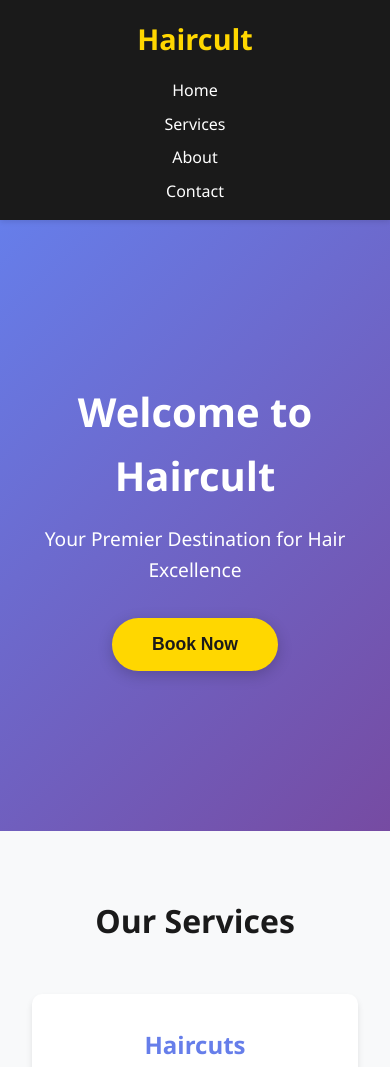
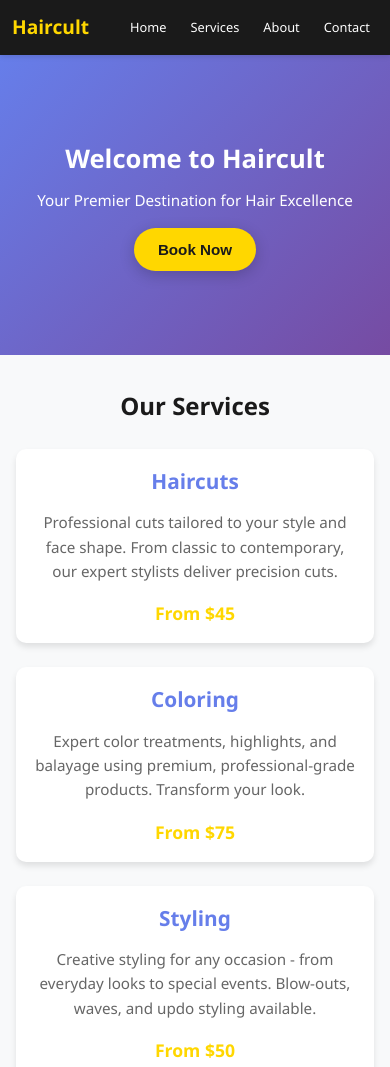
Before and after one commit to Plumrat/haircult, a plain HTML site: page HaircultMain/index.html in a window 390 px wide. Shown: the top 1067 px of the page. Drawn offline with Linux system fonts and the light colour scheme.

Commit message:
feat: Add salon content and improve mobile responsiveness
- Expanded services section with 6 services (up from 3) with descriptions and pricing
- Added comprehensive README with project details and contact info
- Improved mobile responsiveness with additional breakpoint (480px)
- Optimized navbar for tablets and phones
- Better font scaling and spacing for all screen sizes
- Enhanced touch targets for mobile usability

```diff
--- a/HaircultMain/index.html
+++ b/HaircultMain/index.html
@@ -34,15 +34,33 @@
                 <div class="service-grid">
                     <div class="service-card">
                         <h3>Haircuts</h3>
-                        <p>Professional cuts tailored to your style</p>
+                        <p>Professional cuts tailored to your style and face shape. From classic to contemporary, our expert stylists deliver precision cuts.</p>
+                        <span class="price">From $45</span>
                     </div>
                     <div class="service-card">
                         <h3>Coloring</h3>
-                        <p>Expert color treatments and highlights</p>
+                        <p>Expert color treatments, highlights, and balayage using premium, professional-grade products. Transform your look.</p>
+                        <span class="price">From $75</span>
                     </div>
                     <div class="service-card">
                         <h3>Styling</h3>
-                        <p>Creative styling for any occasion</p>
+                        <p>Creative styling for any occasion - from everyday looks to special events. Blow-outs, waves, and updo styling available.</p>
+                        <span class="price">From $50</span>
+                    </div>
+                    <div class="service-card">
+                        <h3>Treatments</h3>
+                        <p>Intensive hair care treatments including deep conditioning, keratin treatments, and scalp therapy for healthy, vibrant hair.</p>
+                        <span class="price">From $60</span>
+                    </div>
+                    <div class="service-card">
+                        <h3>Beard Care</h3>
+                        <p>Professional beard trimming, shaping, and grooming services with premium beard products and expert technique.</p>
+                        <span class="price">From $30</span>
+                    </div>
+                    <div class="service-card">
+                        <h3>Consultations</h3>
+                        <p>Free consultation to discuss your hair goals, preferences, and the best approach for your unique hair type.</p>
+                        <span class="price">Free</span>
                     </div>
                 </div>
             </section>
--- a/HaircultMain/style.css
+++ b/HaircultMain/style.css
@@ -177,6 +177,15 @@ main {
 
 .service-card p {
     color: #666;
+    margin-bottom: 1.5rem;
+}
+
+.service-card .price {
+    display: block;
+    font-size: 1.3rem;
+    font-weight: bold;
+    color: #ffd700;
+    margin-top: 1rem;
 }
 
 /* About Section */
@@ -219,31 +228,141 @@ footer {
 /* Responsive Design */
 @media (max-width: 768px) {
     .navbar {
-        flex-direction: column;
-        gap: 1rem;
+        flex-direction: row;
+        padding: 1rem;
+    }
+
+    .logo {
+        font-size: 1.4rem;
     }
 
     .nav-links {
-        flex-direction: column;
-        gap: 0.5rem;
-        text-align: center;
+        flex-direction: row;
+        gap: 1rem;
+        font-size: 0.9rem;
+    }
+
+    .nav-links a {
+        padding: 0.25rem 0.5rem;
+    }
+
+    .hero {
+        min-height: 400px;
+        padding: 2rem 1rem;
     }
 
     .hero h1 {
-        font-size: 2.5rem;
+        font-size: 2rem;
     }
 
     .hero p {
-        font-size: 1.2rem;
+        font-size: 1rem;
+    }
+
+    .cta-button {
+        padding: 0.9rem 2rem;
+        font-size: 1rem;
+    }
+
+    .services {
+        padding: 2rem 1rem;
     }
 
     .services h2,
     .about h2,
     .contact h2 {
-        font-size: 2rem;
+        font-size: 1.8rem;
+        margin-bottom: 2rem;
     }
 
     .service-grid {
         grid-template-columns: 1fr;
+        gap: 1.5rem;
+    }
+
+    .service-card {
+        padding: 1.5rem;
+    }
+
+    .about {
+        padding: 2rem 1rem;
+    }
+
+    .about p {
+        font-size: 1rem;
+    }
+
+    .contact {
+        padding: 2rem 1rem;
+    }
+
+    .contact p {
+        font-size: 1rem;
     }
 }
+
+/* Extra small screens */
+@media (max-width: 480px) {
+    .navbar {
+        padding: 0.75rem;
+    }
+
+    .logo {
+        font-size: 1.2rem;
+    }
+
+    .nav-links {
+        gap: 0.5rem;
+        font-size: 0.8rem;
+    }
+
+    .hero {
+        min-height: 300px;
+        padding: 1.5rem 1rem;
+    }
+
+    .hero h1 {
+        font-size: 1.6rem;
+        margin-bottom: 0.5rem;
+    }
+
+    .hero p {
+        font-size: 0.95rem;
+        margin-bottom: 1rem;
+    }
+
+    .cta-button {
+        padding: 0.8rem 1.5rem;
+        font-size: 0.95rem;
+    }
+
+    .services h2,
+    .about h2,
+    .contact h2 {
+        font-size: 1.5rem;
+        margin-bottom: 1.5rem;
+    }
+
+    .service-card {
+        padding: 1rem;
+    }
+
+    .service-card h3 {
+        font-size: 1.3rem;
+        margin-bottom: 0.75rem;
+    }
+
+    .service-card p {
+        font-size: 0.95rem;
+        margin-bottom: 1rem;
+    }
+
+    .service-card .price {
+        font-size: 1.1rem;
+    }
+
+    footer {
+        padding: 1.5rem 1rem;
+        font-size: 0.9rem;
+    }
+}
```
Also changed, not shown: 1 other file.
